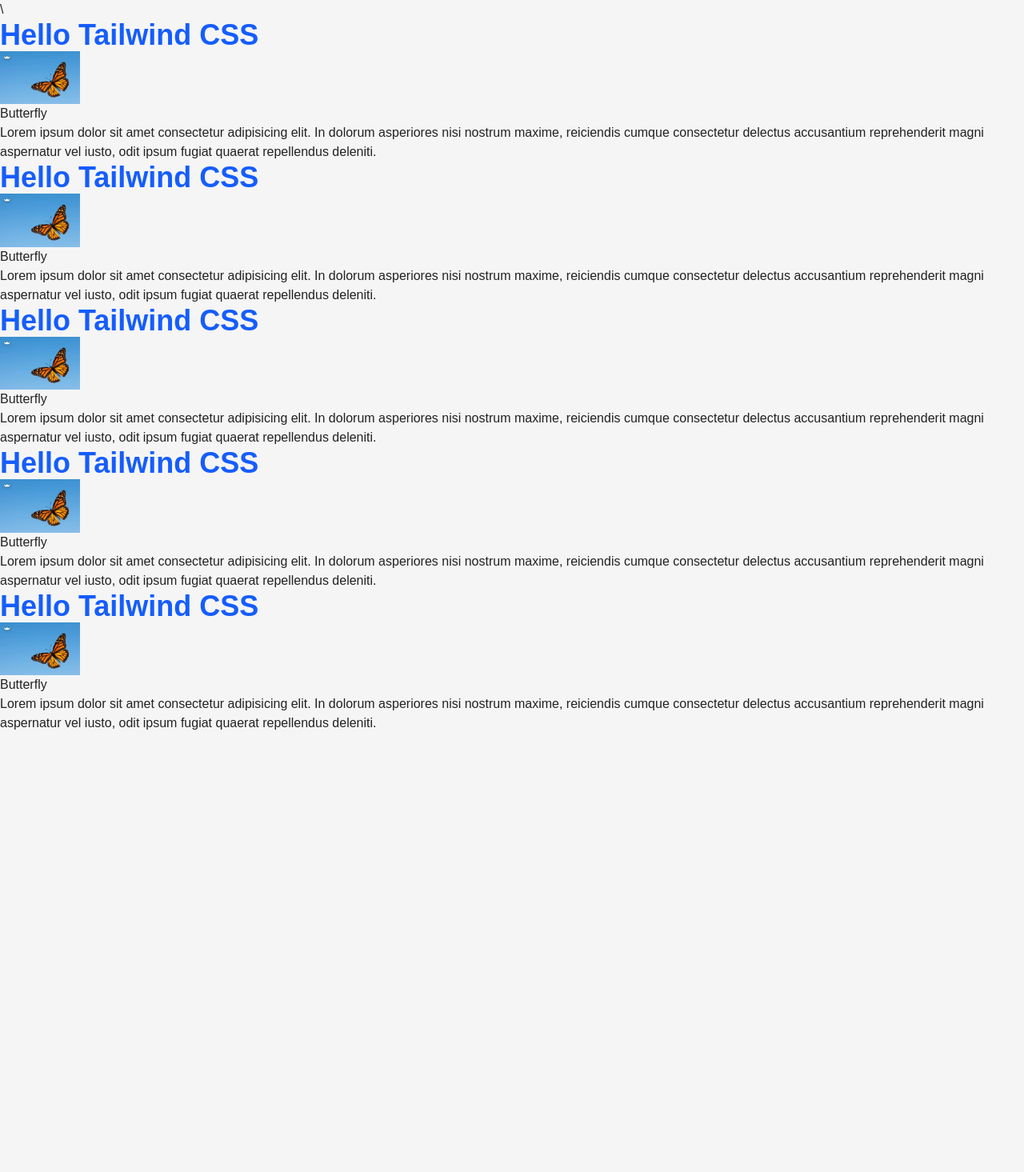
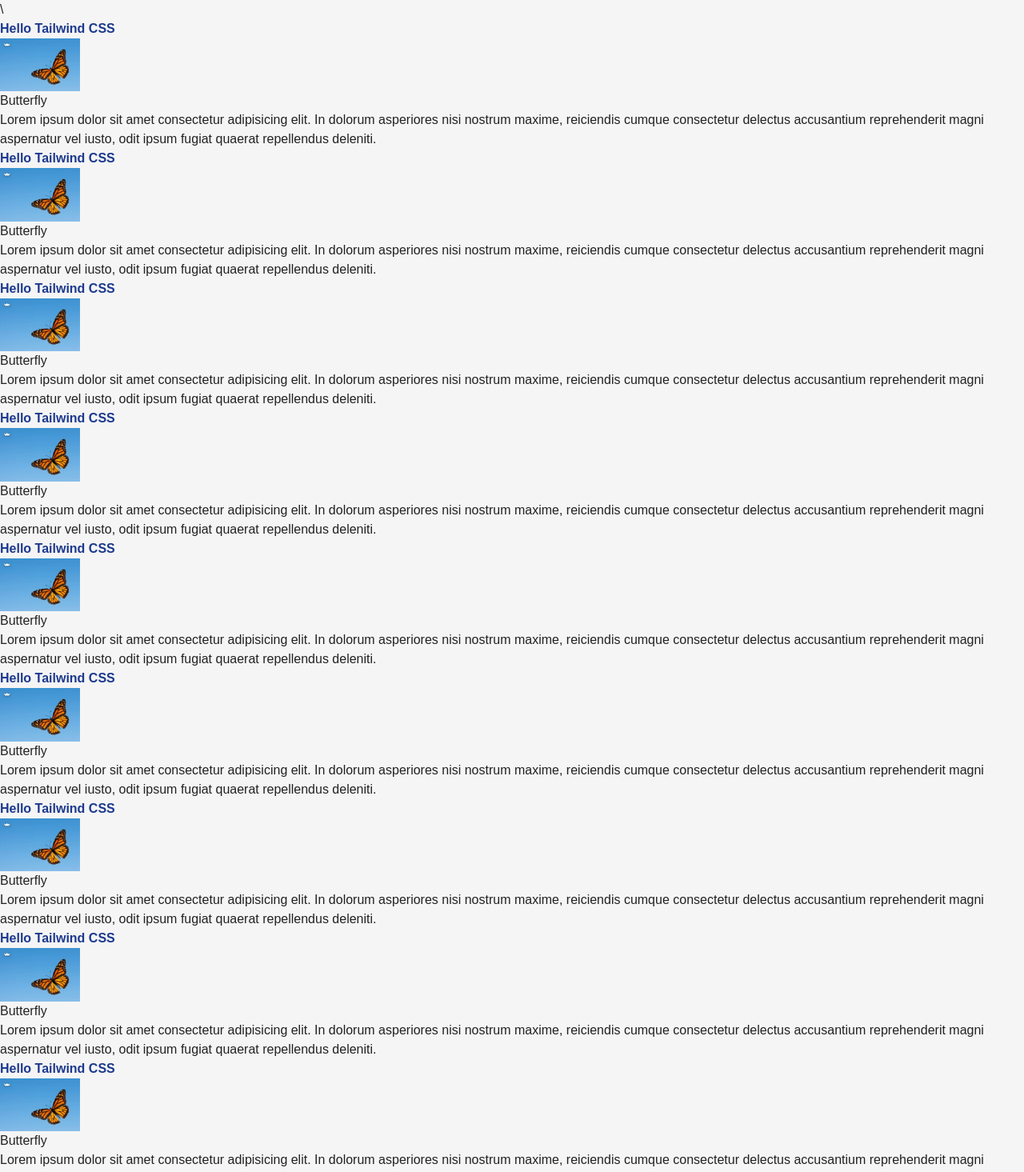
Before and after one commit to Harsimran141/ReactPractice, a React (Vite) app in the folder SecondApp/: page / in a window 1280 px wide. Shown: the top 1465 px of the page at 80% size. Before the commit the page ends 916 px from the top, so only its background shows below. Built offline with nearby package versions, Linux system fonts and the light colour scheme.

Commit message:
refactor: streamline NetflixSeries component and reduce redundancy in App

```diff
--- a/SecondApp/src/App.jsx
+++ b/SecondApp/src/App.jsx
@@ -1,10 +1,26 @@
 function App() {
   return (
     <div>
+    <NetflixSeries/>
+    <NetflixSeries/>
+    <NetflixSeries/>
+    <NetflixSeries/>
+    <NetflixSeries/>
+    <NetflixSeries/>
+    <NetflixSeries/>
+    <NetflixSeries/>
+    <NetflixSeries/>
+    <NetflixSeries/>
+  </div>
+  )
+}
 
-
+export default App;
+const NetflixSeries = ()=>{
+    return (
+<div>
     <div>
-      <h1 className="text-4xl font-bold text-blue-600">
+      <h1 className="font-bold text-blue-900">
         Hello Tailwind CSS
       </h1>
 
@@ -14,62 +30,11 @@
         className="w-[100px] mt-5"
       />
       <h1>Butterfly</h1>
-      <p>Lorem ipsum dolor sit amet consectetur adipisicing elit. In dolorum asperiores nisi nostrum maxime, reiciendis cumque consectetur delectus accusantium reprehenderit magni aspernatur vel iusto, odit ipsum fugiat quaerat repellendus deleniti.</p>
+      <p>Lorem ipsum dolor sit amet consectetur adipisicing elit.
+         In dolorum asperiores nisi nostrum maxime, reiciendis cumque
+          consectetur delectus accusantium reprehenderit magni
+          aspernatur vel iusto, odit ipsum fugiat quaerat repellendus deleniti.</p>
     </div>
-    <div>
-      <h1 className="text-4xl font-bold text-blue-600">
-        Hello Tailwind CSS
-      </h1>
-
-      <img
-        src="/image/one.jpg"
-        alt="One"
-        className="w-[100px] mt-5"
-      />
-      <h1>Butterfly</h1>
-      <p>Lorem ipsum dolor sit amet consectetur adipisicing elit. In dolorum asperiores nisi nostrum maxime, reiciendis cumque consectetur delectus accusantium reprehenderit magni aspernatur vel iusto, odit ipsum fugiat quaerat repellendus deleniti.</p>
-    </div>
-    <div>
-      <h1 className="text-4xl font-bold text-blue-600">
-        Hello Tailwind CSS
-      </h1>
-
-      <img
-        src="/image/one.jpg"
-        alt="One"
-        className="w-[100px] mt-5"
-      />
-      <h1>Butterfly</h1>
-      <p>Lorem ipsum dolor sit amet consectetur adipisicing elit. In dolorum asperiores nisi nostrum maxime, reiciendis cumque consectetur delectus accusantium reprehenderit magni aspernatur vel iusto, odit ipsum fugiat quaerat repellendus deleniti.</p>
-    </div>
-    <div>
-      <h1 className="text-4xl font-bold text-blue-600">
-        Hello Tailwind CSS
-      </h1>
-
-      <img
-        src="/image/one.jpg"
-        alt="One"
-        className="w-[100px] mt-5"
-      />
-      <h1>Butterfly</h1>
-      <p>Lorem ipsum dolor sit amet consectetur adipisicing elit. In dolorum asperiores nisi nostrum maxime, reiciendis cumque consectetur delectus accusantium reprehenderit magni aspernatur vel iusto, odit ipsum fugiat quaerat repellendus deleniti.</p>
-    </div>
-    <div>
-      <h1 className="text-4xl font-bold text-blue-600">
-        Hello Tailwind CSS
-      </h1>
-
-      <img
-        src="/image/one.jpg"
-        alt="One"
-        className="w-[100px] mt-5"
-      />
-      <h1>Butterfly</h1>
-      <p>Lorem ipsum dolor sit amet consectetur adipisicing elit. In dolorum asperiores nisi nostrum maxime, reiciendis cumque consectetur delectus accusantium reprehenderit magni aspernatur vel iusto, odit ipsum fugiat quaerat repellendus deleniti.</p>
-    </div>
-     </div>
-  )
+</div>
+    )
 }
-
-export default App
```
